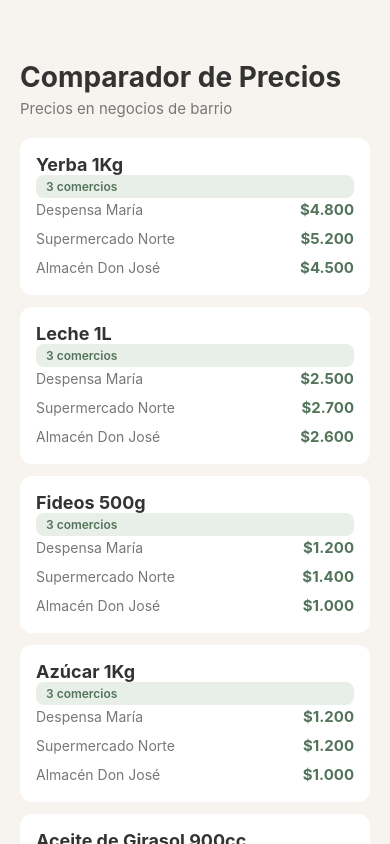
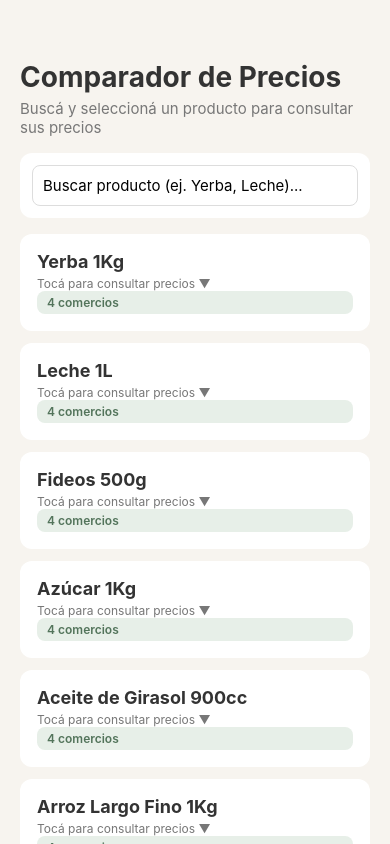
Before and after one commit to CorregidorOscar/comparador-precios, a React Native app: screen / in a window 390 px wide. Built offline with nearby package versions, Linux system fonts and the light colour scheme.

Commit message:
feat: agregado buscador y lista de productos mas grande

```diff
--- /dev/null
+++ b/src/components/BuscadorProducto.js
@@ -0,0 +1,54 @@
+import { View, TextInput, Pressable, Text, StyleSheet } from 'react-native';
+
+export default function BuscadorProducto({ busqueda, setBusqueda }) {
+  return (
+    <View style={styles.contenedor}>
+      <TextInput
+        style={styles.input}
+        placeholder="Buscar producto (ej. Yerba, Leche)..."
+        value={busqueda}
+        onChangeText={setBusqueda}
+      />
+
+      {busqueda.length > 0 && (
+        <Pressable
+          style={styles.botonLimpiar}
+          onPress={() => setBusqueda('')}
+        >
+          <Text style={styles.textoLimpiar}>Limpiar</Text>
+        </Pressable>
+      )}
+    </View>
+  );
+}
+
+const styles = StyleSheet.create({
+  contenedor: {
+    backgroundColor: '#FFFFFF',
+    padding: 12,
+    borderRadius: 12,
+    marginBottom: 16,
+    flexDirection: 'row',
+    alignItems: 'center',
+    gap: 8,
+  },
+  input: {
+    flex: 1,
+    borderWidth: 1,
+    borderColor: '#DDDDDD',
+    borderRadius: 8,
+    padding: 10,
+    fontSize: 15,
+  },
+  botonLimpiar: {
+    backgroundColor: '#E7EFE8',
+    paddingVertical: 10,
+    paddingHorizontal: 12,
+    borderRadius: 8,
+  },
+  textoLimpiar: {
+    color: '#53745B',
+    fontSize: 13,
+    fontWeight: '600',
+  },
+});
--- a/src/components/ListaProductos.js
+++ b/src/components/ListaProductos.js
@@ -5,6 +5,8 @@ import { obtenerPreciosPorProducto } from '../controllers/ProductosController';
 export default function ListaProductos({
   productosUnicos,
   productos,
+  productoSeleccionado,
+  onSeleccionarProducto,
 }) {
   if (productosUnicos.length === 0) {
     return (
@@ -15,18 +17,22 @@ export default function ListaProductos({
   }
 
   return (
-    <ScrollView showsVerticalScrollIndicator={false}>
+    <ScrollView showsVerticalScrollIndicator={false} contentContainerStyle={{ paddingBottom: 40 }}>
       {productosUnicos.map((nombreProducto) => {
         const precios = obtenerPreciosPorProducto(
           productos,
           nombreProducto
         );
 
+        const estaSeleccinado = productoSeleccionado === nombreProducto;
+
         return (
           <TarjetaProducto
             key={nombreProducto}
             nombre={nombreProducto}
             precios={precios}
+            seleccionado={estaSeleccinado}
+            onSeleccionar={ () => onSeleccionarProducto(nombreProducto)}
           />
         );
       })}
--- a/src/components/TarjetaProducto.js
+++ b/src/components/TarjetaProducto.js
@@ -1,15 +1,30 @@
-import { View, Text, StyleSheet } from 'react-native';
+import { View, Text, StyleSheet, Pressable } from 'react-native';
 
-export default function TarjetaProducto({ nombre, precios }) {
+export default function TarjetaProducto({ nombre, precios, seleccionado, onSeleccionar }) {
   return (
-    <View style={styles.tarjeta}>
+    <Pressable
+      style={[
+          styles.tarjeta,
+          seleccionado && styles.tarjetaSeleccionada,
+        ]}
+      onPress={onSeleccionar}
+      accessibilityRole="button"
+      accessibilityLabel={`Consultar precios de ${nombre}`}
+    >
         <View style={styles.encabeado}>
+          <View>
           <Text style={styles.nombre}>{nombre}</Text>
+          <Text style={styles.accionTexto}>
+            {seleccionado ? 'Ocultar precios ▲' : 'Tocá para consultar precios ▼'}
+          </Text>
+        </View>
+
         <Text style={styles.cantidad}>
           {precios.length} comercios
         </Text>
         </View>
 
+        {seleccionado && (
           <View style={styles.listaPrecios}>
             {precios.map((item) => (
               <View key={item.id} style={styles.filaPrecio}>
@@ -20,7 +35,8 @@ export default function TarjetaProducto({ nombre, precios }) {
                 </View>
             ))}
           </View>
-    </View>
+      )}
+    </Pressable>
   );
 }
 
@@ -30,20 +46,26 @@ const styles = StyleSheet.create({
     padding: 16,
     borderRadius: 12,
     marginBottom: 12,
+    borderWidth: 1,
+    borderColor: 'transparent',
+  },
+  tarjetaSeleccionada: {
+    borderColor: '#53745B',
   },
   encabezado: {
     flexDirection: 'row',
     justifyContent: 'space-between',
     alignItems: 'center',
-    marginBottom: 10,
-    paddingBottom: 8,
-    borderBottomWidth: 1,
-    borderBottomColor: '#EEEEEE',
   },
   nombre: {
     fontSize: 18,
     fontWeight: 'bold',
     color: '#333333',
+  },
+  accionTexto: {
+    fontSize: 12,
+    color: '#777777',
+    marginTop: 4,
   },
   cantidad: {
     fontSize: 12,
@@ -55,17 +77,21 @@ const styles = StyleSheet.create({
     fontWeight: '600',
   },
   listaPrecios: {
+    marginTop: 12,
+    paddingTop: 10,
+    borderTopWidth: 1,
+    borderTopColor: '#EEEEEE',
     gap: 6,
   },
   filaPrecio: {
     flexDirection: 'row',
     justifyContent: 'space-between',
     alignItems: 'center',
-    paddingVertical: 2,
+    paddingVertical: 3,
   },
   negocio: {
     fontSize: 14,
-    color: '#777777',
+    color: '#555555',
   },
   precio: {
     fontSize: 15,
--- a/src/controllers/ProductosController.js
+++ b/src/controllers/ProductosController.js
@@ -13,3 +13,15 @@ export function obtenerNombresUnicos(productos) {
 export function obtenerPreciosPorProducto(productos, nombreProducto) {
   return productos.filter((item) => item.nombre === nombreProducto);
 }
+
+export function filtrarProductosPorBusqueda(nombresUnicos, busqueda) {
+  const textoLimpio = busqueda.trim().toLowerCase();
+
+  if (!textoLimpio) {
+    return nombresUnicos;
+  }
+
+  return nombresUnicos.filter((nombre) =>
+    nombre.toLowerCase().includes(textoLimpio)
+  );
+}
--- a/src/repositories/ProductosRepository.js
+++ b/src/repositories/ProductosRepository.js
@@ -1,24 +1,63 @@
 const productosIniciales = [
+  { id: 1, nombre: 'Yerba 1Kg', negocio: 'Despensa María', precio: 4600 },
+  { id: 2, nombre: 'Yerba 1Kg', negocio: 'Supermercado Norte', precio: 4950 },
+  { id: 3, nombre: 'Yerba 1Kg', negocio: 'Almacén Don José', precio: 4400 },
+  { id: 4, nombre: 'Yerba 1Kg', negocio: 'Mayorista El Sol', precio: 3850 },
 
-  { id: 1, nombre: 'Yerba 1Kg', negocio: 'Despensa María', precio: 4800 },
-  { id: 2, nombre: 'Yerba 1Kg', negocio: 'Supermercado Norte', precio: 5200 },
-  { id: 3, nombre: 'Yerba 1Kg', negocio: 'Almacén Don José', precio: 4500 },
+  { id: 5, nombre: 'Leche 1L', negocio: 'Despensa María', precio: 1950 },
+  { id: 6, nombre: 'Leche 1L', negocio: 'Supermercado Norte', precio: 2100 },
+  { id: 7, nombre: 'Leche 1L', negocio: 'Almacén Don José', precio: 1900 },
+  { id: 8, nombre: 'Leche 1L', negocio: 'Mayorista El Sol', precio: 1650 },
 
-  { id: 4, nombre: 'Leche 1L', negocio: 'Despensa María', precio: 2500 },
-  { id: 5, nombre: 'Leche 1L', negocio: 'Supermercado Norte', precio: 2700 },
-  { id: 6, nombre: 'Leche 1L', negocio: 'Almacén Don José', precio: 2600 },
+  { id: 9, nombre: 'Fideos 500g', negocio: 'Despensa María', precio: 1350 },
+  { id: 10, nombre: 'Fideos 500g', negocio: 'Supermercado Norte', precio: 1500 },
+  { id: 11, nombre: 'Fideos 500g', negocio: 'Almacén Don José', precio: 1200 },
+  { id: 12, nombre: 'Fideos 500g', negocio: 'Mayorista El Sol', precio: 980 },
 
-  { id: 7, nombre: 'Fideos 500g', negocio: 'Despensa María', precio: 1200 },
-  { id: 8, nombre: 'Fideos 500g', negocio: 'Supermercado Norte', precio: 1400 },
-  { id: 9, nombre: 'Fideos 500g', negocio: 'Almacén Don José', precio: 1000 },
+  { id: 13, nombre: 'Azúcar 1Kg', negocio: 'Despensa María', precio: 1550 },
+  { id: 14, nombre: 'Azúcar 1Kg', negocio: 'Supermercado Norte', precio: 1650 },
+  { id: 15, nombre: 'Azúcar 1Kg', negocio: 'Almacén Don José', precio: 1450 },
+  { id: 16, nombre: 'Azúcar 1Kg', negocio: 'Mayorista El Sol', precio: 1250 },
 
-  { id: 10, nombre: 'Azúcar 1Kg', negocio: 'Despensa María', precio: 1200 },
-  { id: 11, nombre: 'Azúcar 1Kg', negocio: 'Supermercado Norte', precio: 1200 },
-  { id: 12, nombre: 'Azúcar 1Kg', negocio: 'Almacén Don José', precio: 1000 },
+  { id: 17, nombre: 'Aceite de Girasol 900cc', negocio: 'Despensa María', precio: 3500 },
+  { id: 18, nombre: 'Aceite de Girasol 900cc', negocio: 'Supermercado Norte', precio: 3350 },
+  { id: 19, nombre: 'Aceite de Girasol 900cc', negocio: 'Almacén Don José', precio: 3650 },
+  { id: 20, nombre: 'Aceite de Girasol 900cc', negocio: 'Mayorista El Sol', precio: 2990 },
 
-  { id: 13, nombre: 'Aceite de Girasol 900cc', negocio: 'Despensa María', precio: 4000 },
-  { id: 14, nombre: 'Aceite de Girasol 900cc', negocio: 'Supermercado Norte', precio: 3600 },
-  { id: 15, nombre: 'Aceite de Girasol 900cc', negocio: 'Almacén Don José', precio: 4200 },
+  { id: 21, nombre: 'Arroz Largo Fino 1Kg', negocio: 'Despensa María', precio: 2400 },
+  { id: 22, nombre: 'Arroz Largo Fino 1Kg', negocio: 'Supermercado Norte', precio: 2650 },
+  { id: 23, nombre: 'Arroz Largo Fino 1Kg', negocio: 'Almacén Don José', precio: 2300 },
+  { id: 24, nombre: 'Arroz Largo Fino 1Kg', negocio: 'Mayorista El Sol', precio: 1950 },
+
+  { id: 25, nombre: 'Harina de Trigo 000 1Kg', negocio: 'Despensa María', precio: 1150 },
+  { id: 26, nombre: 'Harina de Trigo 000 1Kg', negocio: 'Supermercado Norte', precio: 1250 },
+  { id: 27, nombre: 'Harina de Trigo 000 1Kg', negocio: 'Almacén Don José', precio: 1100 },
+  { id: 28, nombre: 'Harina de Trigo 000 1Kg', negocio: 'Mayorista El Sol', precio: 920 },
+
+  { id: 29, nombre: 'Puré de Tomate 520g', negocio: 'Despensa María', precio: 1100 },
+  { id: 30, nombre: 'Puré de Tomate 520g', negocio: 'Supermercado Norte', precio: 1200 },
+  { id: 31, nombre: 'Puré de Tomate 520g', negocio: 'Almacén Don José', precio: 1050 },
+  { id: 32, nombre: 'Puré de Tomate 520g', negocio: 'Mayorista El Sol', precio: 850 },
+
+  { id: 33, nombre: 'Galletitas de Agua 300g', negocio: 'Despensa María', precio: 1700 },
+  { id: 34, nombre: 'Galletitas de Agua 300g', negocio: 'Supermercado Norte', precio: 1850 },
+  { id: 35, nombre: 'Galletitas de Agua 300g', negocio: 'Almacén Don José', precio: 1600 },
+  { id: 36, nombre: 'Galletitas de Agua 300g', negocio: 'Mayorista El Sol', precio: 1380 },
+
+  { id: 37, nombre: 'Dulce de Leche 400g', negocio: 'Despensa María', precio: 3600 },
+  { id: 38, nombre: 'Dulce de Leche 400g', negocio: 'Supermercado Norte', precio: 3750 },
+  { id: 39, nombre: 'Dulce de Leche 400g', negocio: 'Almacén Don José', precio: 3500 },
+  { id: 40, nombre: 'Dulce de Leche 400g', negocio: 'Mayorista El Sol', precio: 3100 },
+
+  { id: 41, nombre: 'Yerba 500g', negocio: 'Despensa María', precio: 2300 },
+  { id: 42, nombre: 'Yerba 500g', negocio: 'Supermercado Norte', precio: 2500 },
+  { id: 43, nombre: 'Yerba 500g', negocio: 'Almacén Don José', precio: 2200 },
+  { id: 44, nombre: 'Yerba 500g', negocio: 'Mayorista El Sol', precio: 2000 },
+
+  { id: 45, nombre: 'Dulce de Leche 200g', negocio: 'Despensa María', precio: 1800 },
+  { id: 46, nombre: 'Dulce de Leche 200g', negocio: 'Supermercado Norte', precio: 1900 },
+  { id: 47, nombre: 'Dulce de Leche 200g', negocio: 'Almacén Don José', precio: 1750 },
+  { id: 48, nombre: 'Dulce de Leche 200g', negocio: 'Mayorista El Sol', precio: 1550 },
 ];
 
 export function obtenerProductos() {
--- a/src/screens/ComparadorScreen.js
+++ b/src/screens/ComparadorScreen.js
@@ -1,23 +1,45 @@
 import { useState } from 'react';
 import { StyleSheet, Text, View } from 'react-native';
-import { cargarProductos, obtenerNombresUnicos } from '../controllers/ProductosController';
+import { cargarProductos, obtenerNombresUnicos, filtrarProductosPorBusqueda } from '../controllers/ProductosController';
+
 import ListaProductos from '../components/ListaProductos';
+import BuscadorProducto from '../components/BuscadorProducto';
 
 export default function ComparadorScreen() {
 
   const [productos, setProductos] = useState(cargarProductos());
+  const [busqueda, setBusqueda] = useState('');
+  const [productoSeleccionado, setProductoSeleccionado] = useState('Yerba');
 
   const productosUnicos = obtenerNombresUnicos(productos)
+  const productosFiltrados = filtrarProductosPorBusqueda(
+    productosUnicos,
+    busqueda
+  )
+
+  const manejarSeleccionProducto = (nombre) => {
+    setProductoSeleccionado((actual) =>
+      actual === nombre ? null : nombre
+    );
+  }
 
   return (
     <View style={styles.contenedor}>
       <Text style={styles.titulo}>Comparador de Precios</Text>
       <Text style={styles.subtitulo}>
-        Precios en negocios de barrio
+        Buscá y seleccioná un producto para consultar sus precios
       </Text>
+
+      <BuscadorProducto
+        busqueda={busqueda}
+        setBusqueda={setBusqueda}
+      />
+
       <ListaProductos
-        productosUnicos={productosUnicos}
+        productosUnicos={productosFiltrados}
         productos={productos}
+        productoSeleccionado={productoSeleccionado}
+        onSeleccionarProducto={manejarSeleccionProducto}
       />
     </View>
   );
@@ -28,7 +50,7 @@ const styles = StyleSheet.create({
     flex: 1,
     backgroundColor: '#F7F4EF',
     paddingTop: 60,
-    paddingHorizontal: 20,
+    paddingHorizontal: 20
   },
   titulo: {
     fontSize: 28,
@@ -39,6 +61,6 @@ const styles = StyleSheet.create({
     fontSize: 15,
     color: '#777777',
     marginTop: 5,
-    marginBottom: 20,
+    marginBottom: 16,
   },
 });
```
Lines whose indentation alone changed are shown as unchanged.
